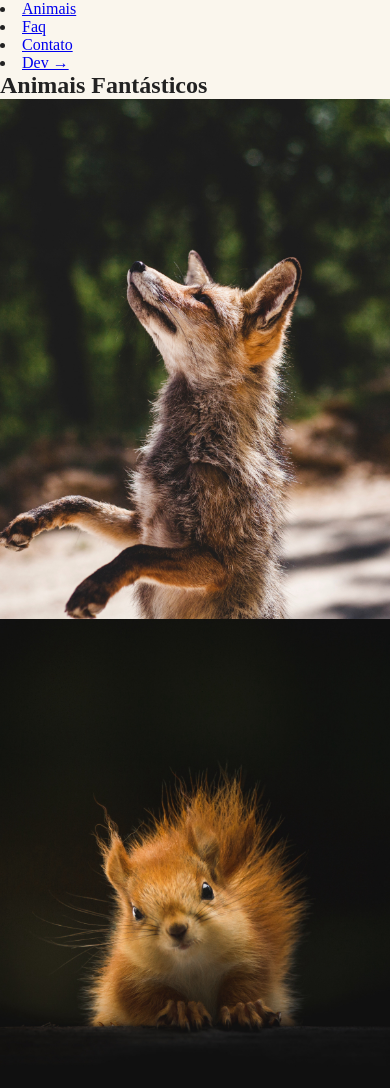
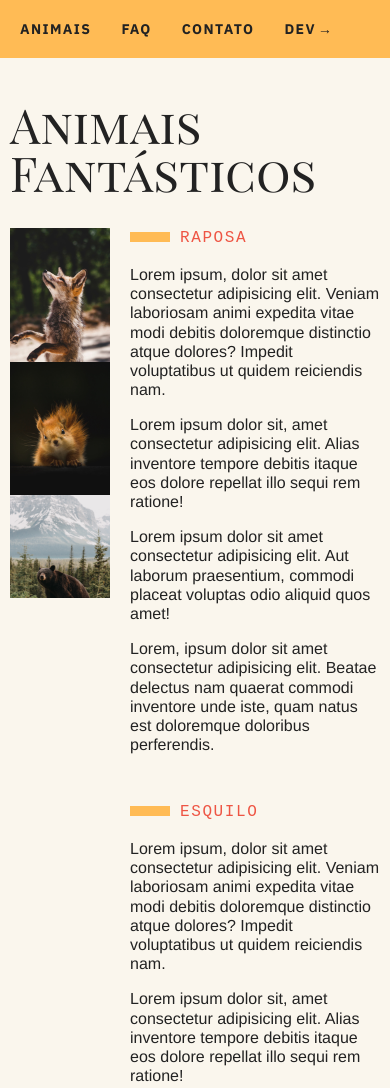
Before and after one commit to alvarordgs/js-completo, a plain HTML site: page projeto-1/index.html in a window 390 px wide. Shown: the top 1088 px of the page. Drawn offline with Linux system fonts and the light colour scheme.

Commit message:
criacao do projeto animais fantasticos

```diff
--- a/projeto-1/css/style.css
+++ b/projeto-1/css/style.css
@@ -1,4 +1,12 @@
-body, h1, h2, ul, li, p, dl, dt, dd {
+body,
+h1,
+h2,
+ul,
+li,
+p,
+dl,
+dt,
+dd {
   margin: 0px;
   padding: 0px;
 }
@@ -16,4 +24,207 @@ body {
   background: #faf6ed;
   color: #222;
   -webkit-font-smoothing: antialiased;
+  display: grid;
+  grid-template-columns: 1fr 120px minmax(300px, 800px) 1fr;
 }
+
+.menu {
+  grid-column: 3/5;
+  margin-top: 2rem;
+  margin-bottom: 2rem;
+  background: #fb5;
+}
+
+.menu ul {
+  display: flex;
+  flex-wrap: wrap;
+  gap: 10px;
+  padding: 10px;
+}
+
+.menu li a {
+  display: block;
+  padding: 10px;
+  color: #222;
+  text-decoration: none;
+  font: 700 0.875rem/1.3 "IBM Plex Sans", monospace;
+  text-transform: uppercase;
+  letter-spacing: 0.1em;
+}
+
+.grid-section {
+  grid-column: 2 / 4;
+  width: 100%;
+  box-sizing: border-box;
+  padding: 10px;
+  display: grid;
+  grid-template-columns: 90px 300px 1fr;
+  gap: 0px 20px;
+  margin-bottom: 4rem;
+}
+
+.titulo {
+  font: 400 6rem/1 "Playfair Display SC", georgia;
+  margin-bottom: 4rem;
+  grid-column: 1 / 4;
+}
+
+.animais h2 {
+  font: 400 1rem/1.3 "IBM Plex Mono", monospace;
+  text-transform: uppercase;
+  letter-spacing: 0.1em;
+  margin-bottom: 1rem;
+  color: #e54;
+}
+
+.animais h2::before {
+  content: "";
+  display: inline-block;
+  width: 40px;
+  height: 10px;
+  margin-right: 10px;
+  background: #fb5;
+}
+
+.animais p {
+  font-family: Helvetica, Arial;
+  line-height: 1.2;
+  margin-bottom: 1rem;
+}
+
+.animais-lista {
+  height: 370px;
+  overflow-y: scroll;
+  grid-column: 2;
+}
+
+.animais-lista::-webkit-scrollbar {
+  width: 18px;
+}
+
+.animais-lista::-webkit-scrollbar-thumb {
+  background: #fb5;
+  border-left: 4px solid #faf6ed;
+  border-right: 4px solid #faf6ed;
+}
+
+.animais-lista::-webkit-scrollbar-track {
+  background: #faf6ed;
+}
+
+.animais-descricao {
+  grid-column: 3;
+}
+
+.animais-descricao section {
+  margin-bottom: 3rem;
+}
+
+.faq-lista {
+  grid-column: 2 / 4;
+}
+
+.faq-lista dt {
+  font-family: "IBM Plex Mono", monospace;
+  font-weight: bold;
+  margin-top: 2rem;
+  margin-bottom: 1rem;
+  color: #e54;
+}
+
+.faq-lista dt::before {
+  content: "";
+  display: inline-block;
+  width: 20px;
+  height: 10px;
+  margin-right: 10px;
+  background: #fb5;
+}
+
+.faq-lista dd {
+  font-family: Helvetica, Arial;
+  margin-bottom: 0.5rem;
+  margin-left: 30px;
+}
+
+.mapa {
+  grid-column: 2;
+}
+
+.dados {
+  grid-column: 3;
+}
+
+.dados li {
+  margin-bottom: 1rem;
+  font-family: Helvetica, Arial;
+}
+
+.dados li::before {
+  content: "";
+  display: inline-block;
+  width: 20px;
+  height: 10px;
+  margin-right: 10px;
+  background: #fb5;
+}
+
+.copy {
+  grid-column: 3 / 5;
+  margin-bottom: 2rem;
+  background: #fb5;
+}
+
+.copy p {
+  padding: 20px;
+  font-family: "IBM Plex Mono", monospace;
+  font-weight: bold;
+}
+
+@media (max-width: 700px) {
+  body {
+    grid-template-columns: 1fr;
+  }
+
+  .menu,
+  .grid-section,
+  .copy {
+    grid-column: 1;
+  }
+
+  .grid-section {
+    grid-template-columns: 100px 1fr;
+    gap: 0px 10px;
+  }
+
+  .animais-lista {
+    grid-column: 1;
+  }
+
+  .faq-lista,
+  .dados,
+  .mapa {
+    grid-column: 1 / 3;
+  }
+
+  .grid-section h1 {
+    font-size: 3rem;
+  }
+
+  .mapa {
+    margin-bottom: 2rem;
+  }
+
+  .menu {
+    margin-top: 0px;
+  }
+
+  .copy {
+    margin-bottom: 0px;
+  }
+
+  .titulo {
+    margin-top: initial;
+    margin-bottom: 2rem;
+  }
+}
--- a/projeto-1/index.html
+++ b/projeto-1/index.html
@@ -1,22 +1,33 @@
 <!DOCTYPE html>
 <html lang="en">
+
 <head>
     <meta charset="UTF-8">
     <meta http-equiv="X-UA-Compatible" content="IE=edge">
     <meta name="viewport" content="width=device-width, initial-scale=1.0">
     <title>Animais Fantásticos</title>
+
+    <!-- CSS -->
     <link rel="stylesheet" href="./css/style.css">
+
+    <!-- Fonts -->
+    <link rel="preconnect" href="https://fonts.googleapis.com">
+    <link rel="preconnect" href="https://fonts.gstatic.com" crossorigin>
+    <link href="https://fonts.googleapis.com/css2?family=IBM+Plex+Sans:wght@400;700&family=Playfair+Display+SC:wght@400;700&display=swap" rel="stylesheet">
 </head>
+
 <body>
     <nav class="menu">
-        <li><a href="#animais">Animais</a></li>
-        <li><a href="#faq">Faq</a></li>
-        <li><a href="#contato">Contato</a></li>
-        <li><a href="http://www.origamid.com/">Dev →</a></li>
+        <ul>
+            <li><a href="#animais">Animais</a></li>
+            <li><a href="#faq">Faq</a></li>
+            <li><a href="#contato">Contato</a></li>
+            <li><a href="http://www.origamid.com/">Dev →</a></li>
+        </ul>
     </nav>
     <section class="grid-section animais" id="animais">
         <h1 class="titulo">Animais Fantásticos</h1>
-        <ul>
+        <ul class="animais-lista">
             <li>
                 <img src="./img/imagem1.jpg">
             </li>
@@ -84,8 +95,8 @@
     </section>
 
     <section class="grid-section faq" id="faq">
-        <h1>FAQ</h1>
-        <dl>
+        <h1 class="titulo">FAQ</h1>
+        <dl class="faq-lista">
             <dt>Qual a idade dos animais ?</dt>
             <dd>As raposas são animais mamíferos e onívoros pertencentes à família Canidae. São vulpídeos de porte médio, caracterizados por um focinho comprido e uma cauda longa e peluda.</dd>
 
@@ -101,11 +112,11 @@
     </section>
 
     <section class="grid-section contato" id="contato">
-        <h1>Contato</h1>
+        <h1 class="titulo">Contato</h1>
         <div class="mapa">
             <img src="./img/mapa.png">
         </div>
-        <ul>
+        <ul class="dados">
             <li>contato@origamid.com.br</li>
             <li>+55 (21) 9999-9999</li>
             <li>Rua do Conde, nº 21</li>
@@ -118,4 +129,5 @@
     </footer>
     <script src="./script.js"></script>
 </body>
+
 </html>
```
Lines whose indentation alone changed are shown as unchanged.
